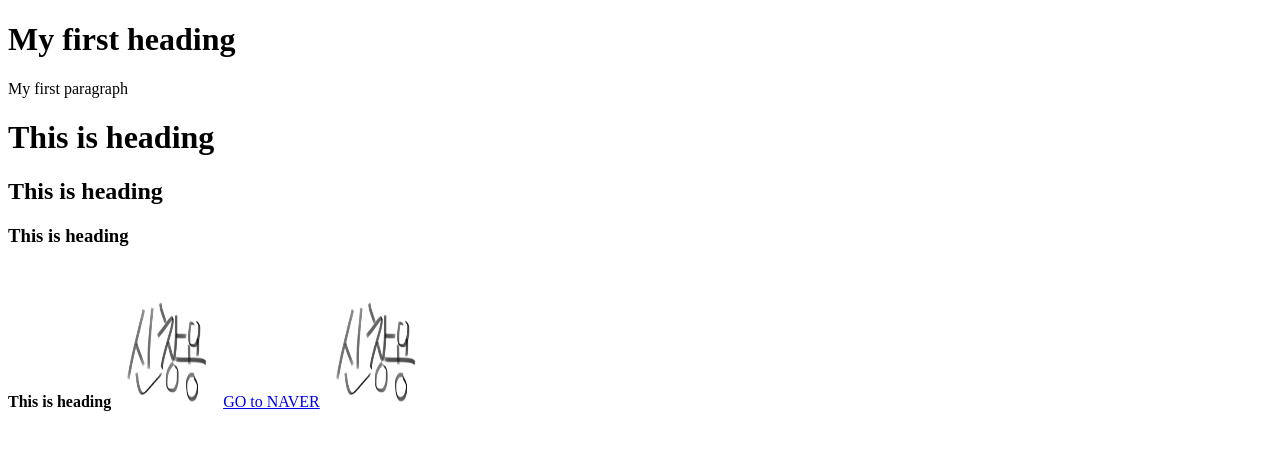
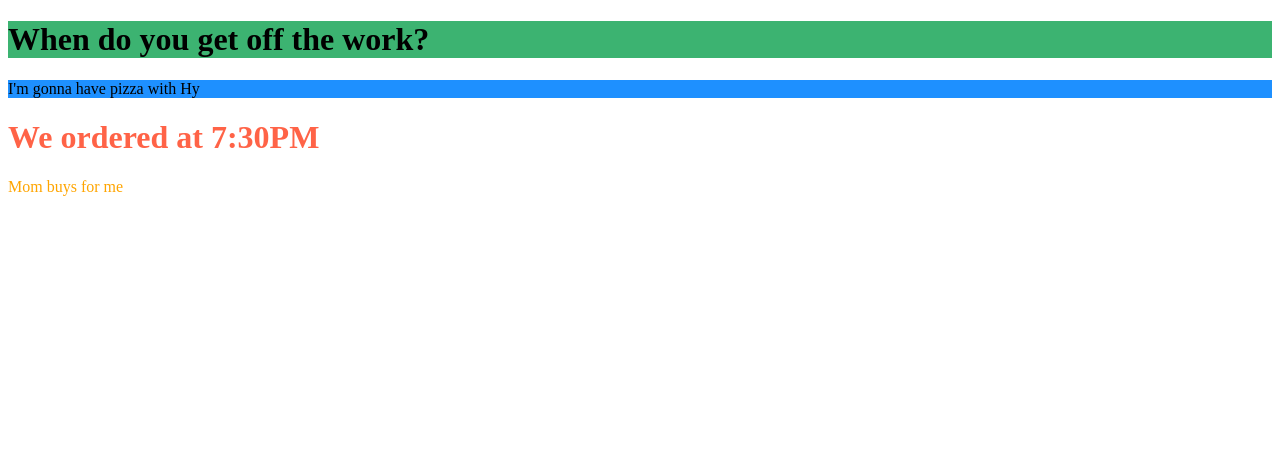
Before and after one commit to CDragon-G/CD, a plain HTML site: page index.html in a window 1280 px wide. Drawn offline with Linux system fonts and the light colour scheme.

```diff
--- a/index.html
+++ b/index.html
@@ -14,20 +14,17 @@
 </head>
 
 <body>
-    <h1> My first heading</h1>
-    <p>My first paragraph</p>
+    <h1 style="background-color: mediumseagreen;">When do you get off the work?</h1>
+    <p style="background-color: dodgerblue;">I'm gonna have pizza with Hy</p>
 
-    <h1>This is heading</h1>
-    <h2>This is heading</h2>
-    <h3>This is heading</h3>
+    <h1 style="color:tomato;">We ordered at 7:30PM</h1>
+    <p style="color: orange;">Mom buys for me</p>
 
-    <strong>This is heading</strong>
 
-    <img id="xxx" src="SIGN.jpg" alt="신창용 서명" width="104" height="142">
-    <a href="https://www.naver.com">GO to NAVER</a>
-    <a href="#" onclick="del()">
-        <img src="images/SIGN.jpg" alt="신창용 서명" width="104" height="142">
-    </a>
+
+
+
+
 </body>
 
 
```
